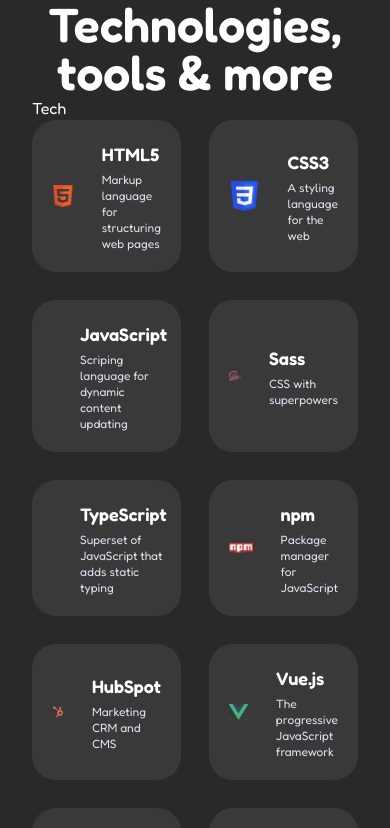
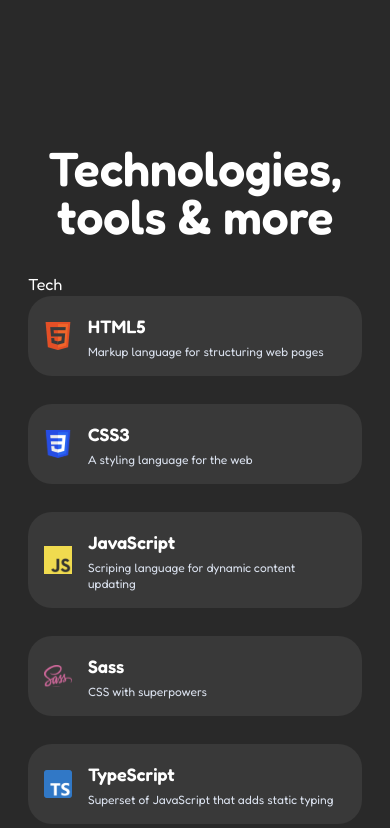
Before and after one commit to kanesmall/ksmall.me, a Next.js app: page / in a window 390 px wide. Shown: the top 828 px of the page. Built offline with nearby package versions, Linux system fonts and the light colour scheme.

Commit message:
build: responsive testing for tabcards component

```diff
--- a/src/components/TabCards/index.tsx
+++ b/src/components/TabCards/index.tsx
@@ -9,28 +9,32 @@
 }
 
 export const TabCards: React.FC<ITabCardsProps> = ({ title, tabs }) => (
-    <div className="xl:container mx-auto">
-        <h2 className="font-sans text-white font-semibold text-center text-5xl max-w-4xl mx-auto mb-8-">{title}</h2>
+    <div className="xl:container mx-auto py-36">
+        <h2 className="font-sans text-white font-semibold text-center text-5xl max-w-4xl mx-auto mb-8">{title}</h2>
         {tabs &&
             tabs.map((tab, index) => (
                 <>
                     <button className="font-sans text-white" key={index}>
                         {tab.label}
                     </button>
-                    <div className="grid grid-cols-2 gap-7 max-w-4xl mx-auto">
+                    <div className="grid grid-cols-1 md:grid-cols-2 gap-7 justify-items-center max-w-4xl mx-auto">
                         {tab.cards &&
                             tab.cards.map((card, index) => (
-                                <div key={index} className="flex items-center bg-[#393939] p-5 rounded-3xl">
+                                <div key={index} className="flex items-center max-w-[410px] md:max-w-none w-full">
                                     <ConditionalWrapper
                                         condition={!!card.link}
                                         wrapper={(children) => (
-                                            <a className="flex items-center h-full w-full" href={card.link}>
+                                            <a
+                                                className="flex items-center h-full w-full bg-[#393939] p-4 sm:p-5 rounded-3xl lg:hover:-translate-y-2 transition hover:ease-in duration-200"
+                                                href={card.link}
+                                                target="_blank"
+                                            >
                                                 {children}
                                             </a>
                                         )}
                                     >
                                         {card.logo && (
-                                            <div className="relative max-h-[38px] max-w-[38px] h-full w-full mr-7">
+                                            <div className="relative max-h-[28px] sm:max-h-[38px] max-w-[28px] sm:max-w-[38px] h-full w-full mr-4 sm:mr-7">
                                                 <Image
                                                     src={`/logos/${card.logo}`}
                                                     alt={`${card.title} logo`}
--- a/src/pages/_app.tsx
+++ b/src/pages/_app.tsx
@@ -1,17 +1,17 @@
-import "../../styles/globals.css";
-import type { AppProps } from "next/app";
-import { useEffect } from "react";
+import '../../styles/globals.css'
+import type { AppProps } from 'next/app'
+import { useEffect } from 'react'
 
 function MyApp({ Component, pageProps }: AppProps) {
     useEffect(() => {
-        document.body.classList.add("bg-[#292929]");
-    });
+        document.body.classList.add('bg-[#292929]')
+    })
 
     return (
-        <div className="px-8">
+        <div className="px-7">
             <Component {...pageProps} />
         </div>
-    );
+    )
 }
 
-export default MyApp;
+export default MyApp
```
